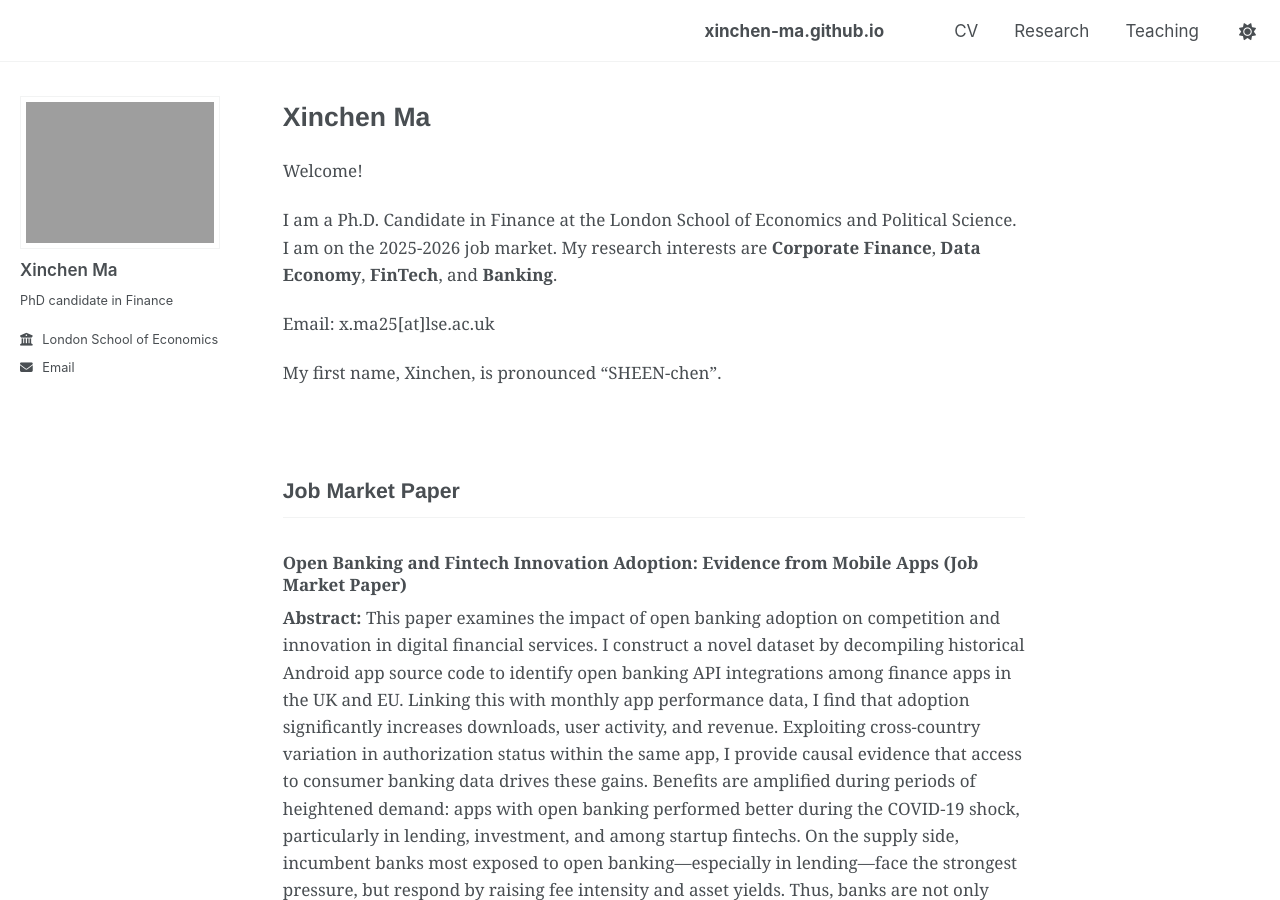
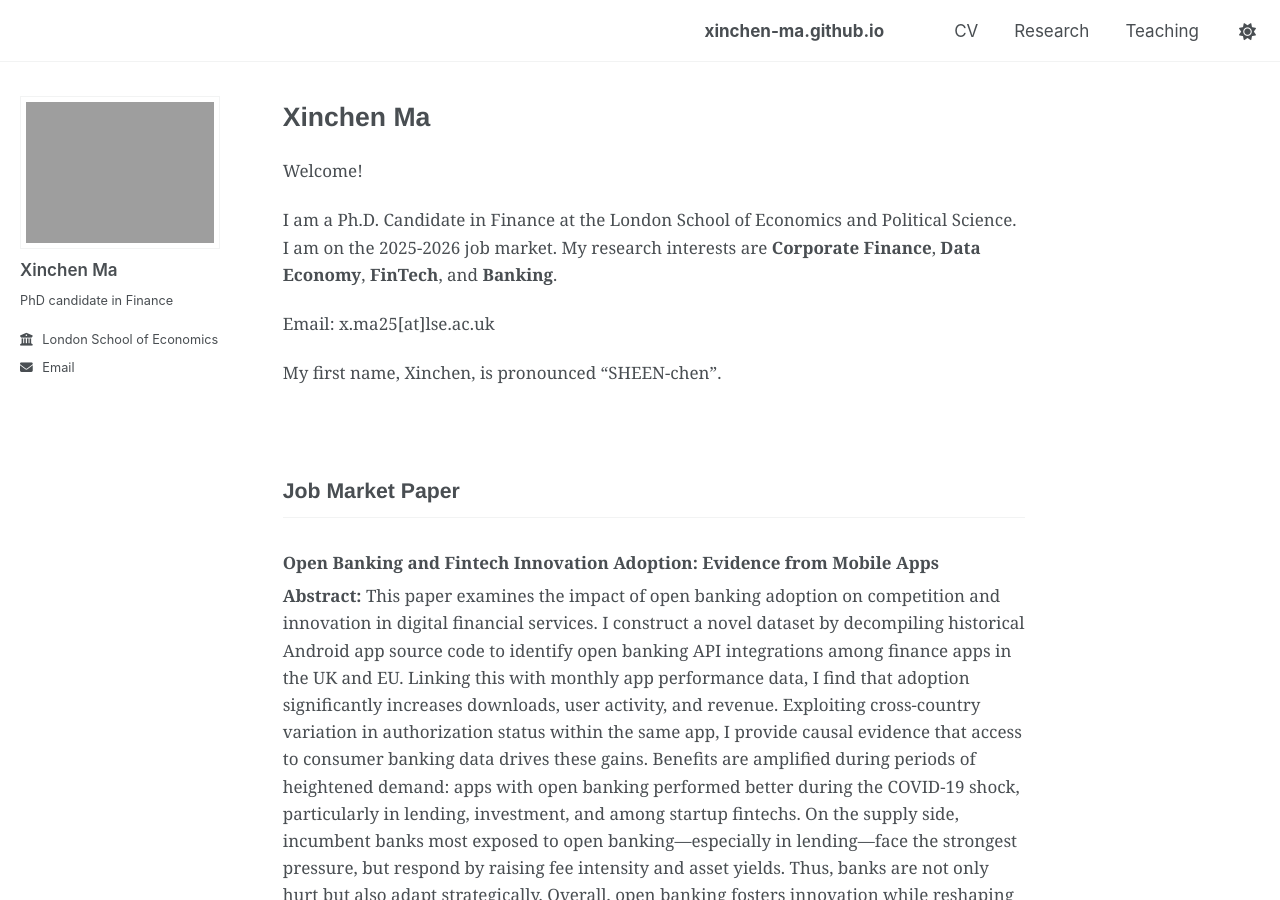
Before and after one commit to xinchen-ma/xinchen-ma.github.io, a Jekyll site: the page built from index.md, in a window 1280 px wide and 900 px high. Built offline with Jekyll 4.4.1, drawn with Linux system fonts in a browser that asks for light colours; a script that is not in the unit is left out.

Commit message:
Update index.md

```diff
--- a/index.md
+++ b/index.md
@@ -20,7 +20,7 @@ My first name, Xinchen, is pronounced “SHEEN-chen”.
 <br>
 ## Job Market Paper {#research}
 
-### Open Banking and Fintech Innovation Adoption: Evidence from Mobile Apps (Job Market Paper)
+### Open Banking and Fintech Innovation Adoption: Evidence from Mobile Apps
 
 **Abstract:** This paper examines the impact of open banking adoption on competition and innovation in digital financial services. I construct a novel dataset by decompiling historical Android app source code to identify open banking API integrations among finance apps in the UK and EU. Linking this with monthly app performance data, I find that adoption significantly increases downloads, user activity, and revenue. Exploiting cross-country variation in authorization status within the same app, I provide causal evidence that access to consumer banking data drives these gains. Benefits are amplified during periods of heightened demand: apps with open banking performed better during the COVID-19 shock, particularly in lending, investment, and among startup fintechs. On the supply side, incumbent banks most exposed to open banking—especially in lending—face the strongest pressure, but respond by raising fee intensity and asset yields. Thus, banks are not only hurt but also adapt strategically. Overall, open banking fosters innovation while reshaping competition in the mobile finance ecosystem.
 
```
